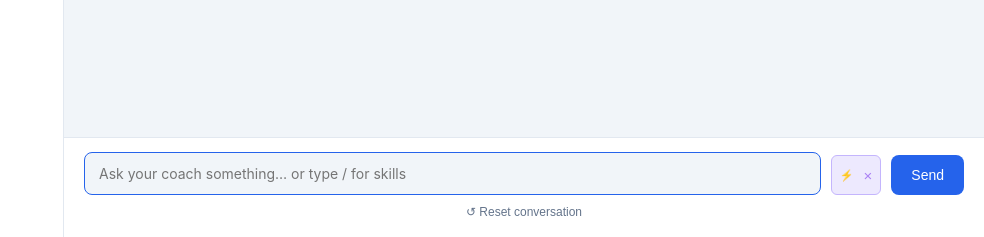
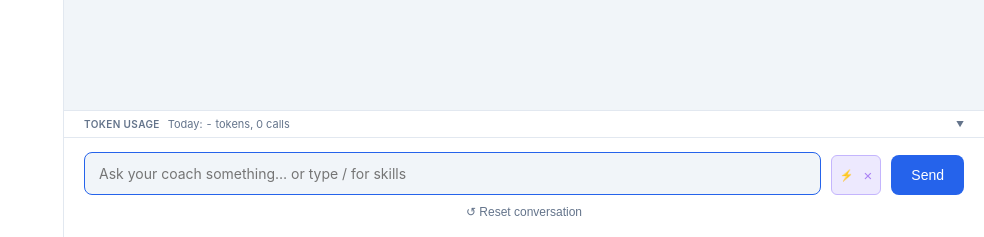
Before and after one commit to duvalcyril/Claude4Garmin, a FastAPI app: template templates/index.html in a window 1280 px wide. Shown: the part 563-800 px from the top of the page, without its empty margins (296-1280 px from the left). Run offline with FastAPI, Linux system fonts and the light colour scheme; the template is opened without the code that fills it, so the values that code supplies are empty; some libraries are stand-ins or nearby versions.

Commit message:
feat: add prompt caching, reduce history window, and add token usage monitor
- Enable Anthropic prompt caching (cache_control: ephemeral) on system prompt
  to avoid re-processing health data on every chat turn
- Lower ARCHIVE_TRIGGER from 80 to 40 turns to halve history tokens per request
- Add token_tracker.py to log input/output/cache tokens from each API call
- Add GET /api/token-usage endpoint with today/week/month aggregations
- Add collapsible token usage monitor panel in chat UI, auto-refreshes after
  each message showing token counts and cache savings

Co-Authored-By: Claude Opus 4.6 <noreply@anthropic.com>

```diff
--- a/coach/server.py
+++ b/coach/server.py
@@ -42,6 +42,7 @@ from . import nutrition_parser as np_
 from . import settings_manager as sm
 from . import skills_manager as skm
 from . import memory_manager as mm
+from . import token_tracker as tt
 from .garmin_client import get_garmin_client, fetch_health_data, format_health_summary, format_trend_summary
 from .claude_client import ClaudeCoach
 from .paths import bundle_dir, user_data_dir
@@ -651,6 +652,12 @@ async def api_extract_memory_now():
     return JSONResponse({"ok": False, "message": "Not enough new conversation turns to extract yet."})
 
 
+@app.get("/api/token-usage")
+async def api_token_usage():
+    """Return aggregated token usage stats for the frontend monitor."""
+    return JSONResponse(tt.get_usage_summary())
+
+
 @app.get("/api/activity-detail/{activity_id}")
 async def api_get_activity_detail(activity_id: str):
     """Return cached enrichment data for a specific activity."""
--- /dev/null
+++ b/coach/token_tracker.py
@@ -0,0 +1,85 @@
+"""token_tracker.py — Track and persist API token usage over time.
+
+Records input/output/cache tokens from each API call to a JSON file.
+Provides aggregated views (today, 7 days, 30 days, all time) for the
+frontend usage monitor.
+"""
+
+import json
+from datetime import datetime, date, timedelta
+from pathlib import Path
+
+from .paths import user_data_dir
+
+USAGE_FILE = user_data_dir() / "token_usage.json"
+MAX_RECORDS = 5000  # cap to prevent unbounded growth
+
+
+def _load_records() -> list[dict]:
+    if not USAGE_FILE.exists():
+        return []
+    try:
+        return json.loads(USAGE_FILE.read_text(encoding="utf-8"))
+    except Exception:
+        return []
+
+
+def _save_records(records: list[dict]) -> None:
+    # Trim oldest if over cap
+    if len(records) > MAX_RECORDS:
+        records = records[-MAX_RECORDS:]
+    try:
+        USAGE_FILE.write_text(
+            json.dumps(records, ensure_ascii=False),
+            encoding="utf-8",
+        )
+    except Exception:
+        pass
+
+
+def record_usage(
+    input_tokens: int = 0,
+    output_tokens: int = 0,
+    cache_creation_tokens: int = 0,
+    cache_read_tokens: int = 0,
+    model: str = "",
+) -> None:
+    """Append a usage record for a single API call."""
+    records = _load_records()
+    records.append({
+        "ts": datetime.now().isoformat(timespec="seconds"),
+        "input": input_tokens,
+        "output": output_tokens,
+        "cache_create": cache_creation_tokens,
+        "cache_read": cache_read_tokens,
+        "model": model,
+    })
+    _save_records(records)
+
+
+def get_usage_summary() -> dict:
+    """Return aggregated token usage for display."""
+    records = _load_records()
+    today = date.today()
+
+    def _sum_period(start_date: date) -> dict:
+        totals = {"input": 0, "output": 0, "cache_create": 0, "cache_read": 0, "calls": 0}
+        start_str = start_date.isoformat()
+        for r in records:
+            if r["ts"][:10] >= start_str:
+                totals["input"] += r.get("input", 0)
+                totals["output"] += r.get("output", 0)
+                totals["cache_create"] += r.get("cache_create", 0)
+                totals["cache_read"] += r.get("cache_read", 0)
+                totals["calls"] += 1
+        # Estimate cost savings: cache reads cost 90% less than regular input
+        totals["cache_savings_tokens"] = int(totals["cache_read"] * 0.9)
+        return totals
+
+    return {
+        "today": _sum_period(today),
+        "week": _sum_period(today - timedelta(days=7)),
+        "month": _sum_period(today - timedelta(days=30)),
+        "all_time": _sum_period(date(2000, 1, 1)),
+        "total_records": len(records),
+    }
--- a/static/app.js
+++ b/static/app.js
@@ -242,6 +242,7 @@ async function sendMessage() {
     setInputDisabled(false);
     inputEl.focus();
     scrollToBottom();
+    refreshTokenUsage();
   }
 }
 
@@ -331,6 +332,55 @@ inputEl.addEventListener("keydown", (e) => {
 // Focus input on load
 inputEl.focus();
 
+// ── Token usage monitor ───────────────────────────────────────────
+
+const tokenMonitorEl = document.getElementById("token-monitor");
+const tokenToggleBtn = document.getElementById("token-monitor-toggle");
+const tokenBodyEl    = document.getElementById("token-monitor-body");
+const tokenArrowEl   = document.getElementById("token-arrow");
+const tokenQuickEl   = document.getElementById("token-quick");
+
+function fmtTokens(n) {
+  if (n == null || n === 0) return "-";
+  if (n >= 1000000) return (n / 1000000).toFixed(1) + "M";
+  if (n >= 1000) return (n / 1000).toFixed(1) + "k";
+  return String(n);
+}
+
+function updateTokenUI(data) {
+  if (!data || !data.today) return;
+  tokenMonitorEl.hidden = false;
+
+  const t = data.today;
+  tokenQuickEl.textContent = `Today: ${fmtTokens(t.input + t.output)} tokens, ${t.calls} calls` +
+    (t.cache_read ? ` (${fmtTokens(t.cache_savings_tokens)} saved by cache)` : "");
+
+  for (const [period, key] of [["today", "today"], ["week", "week"], ["month", "month"]]) {
+    const d = data[key];
+    document.getElementById(`tu-${period}-in`).textContent    = fmtTokens(d.input);
+    document.getElementById(`tu-${period}-out`).textContent   = fmtTokens(d.output);
+    document.getElementById(`tu-${period}-cache`).textContent = fmtTokens(d.cache_read);
+    document.getElementById(`tu-${period}-saved`).textContent = fmtTokens(d.cache_savings_tokens);
+    document.getElementById(`tu-${period}-calls`).textContent = d.calls || "-";
+  }
+}
+
+function refreshTokenUsage() {
+  fetch("/api/token-usage")
+    .then(r => r.json())
+    .then(updateTokenUI)
+    .catch(() => {});
+}
+
+tokenToggleBtn.addEventListener("click", () => {
+  const open = tokenBodyEl.hidden;
+  tokenBodyEl.hidden = !open;
+  tokenArrowEl.classList.toggle("open", open);
+});
+
+// Load on page init and refresh after each chat message
+refreshTokenUsage();
+
 // ── Mobile sidebar toggle ─────────────────────────────────────────
 
 const sidebarToggleBtn = document.getElementById("btn-sidebar-toggle");
--- a/static/style.css
+++ b/static/style.css
@@ -311,6 +311,80 @@ html, body {
   margin-left: 1px;
 }
 @keyframes blink { 50% { opacity: 0; } }
+
+/* ── Token usage monitor ──────────────────────────────────────────── */
+.token-monitor {
+  border-top: 1px solid var(--border);
+  background: var(--surface);
+  font-size: 11px;
+}
+
+.token-monitor-toggle {
+  display: flex;
+  align-items: center;
+  gap: 8px;
+  width: 100%;
+  padding: 6px 20px;
+  background: none;
+  border: none;
+  cursor: pointer;
+  color: var(--muted);
+  font-size: 11px;
+  font-family: inherit;
+  transition: color .15s;
+}
+.token-monitor-toggle:hover { color: var(--text); }
+
+.token-monitor-label {
+  font-weight: 600;
+  text-transform: uppercase;
+  letter-spacing: .04em;
+  font-size: 10px;
+}
+
+.token-monitor-quick {
+  flex: 1;
+  text-align: left;
+  font-variant-numeric: tabular-nums;
+}
+
+.token-monitor-arrow {
+  font-size: 8px;
+  transition: transform .2s;
+}
+.token-monitor-arrow.open { transform: rotate(180deg); }
+
+.token-monitor-body {
+  padding: 0 20px 8px;
+}
+
+.token-table {
+  width: 100%;
+  border-collapse: collapse;
+  font-size: 11px;
+  font-variant-numeric: tabular-nums;
+}
+.token-table th {
+  font-size: 10px;
+  font-weight: 600;
+  text-transform: uppercase;
+  letter-spacing: .04em;
+  color: var(--muted);
+  text-align: right;
+  padding: 3px 6px;
+  border-bottom: 1px solid var(--border);
+}
+.token-table th:first-child { text-align: left; }
+.token-table td {
+  padding: 3px 6px;
+  text-align: right;
+  color: var(--text);
+}
+.token-table td:first-child {
+  text-align: left;
+  font-weight: 500;
+  color: var(--muted);
+}
 
 /* ── Input area ───────────────────────────────────────────────────── */
 .input-area {
--- a/templates/index.html
+++ b/templates/index.html
@@ -64,6 +64,27 @@
         </div>
       </div>
 
+      <!-- Token usage monitor (collapsible) -->
+      <div class="token-monitor" id="token-monitor" hidden>
+        <button class="token-monitor-toggle" id="token-monitor-toggle">
+          <span class="token-monitor-label">Token Usage</span>
+          <span class="token-monitor-quick" id="token-quick"></span>
+          <span class="token-monitor-arrow" id="token-arrow">&#9660;</span>
+        </button>
+        <div class="token-monitor-body" id="token-monitor-body" hidden>
+          <table class="token-table">
+            <thead>
+              <tr><th></th><th>Input</th><th>Output</th><th>Cached</th><th>Saved</th><th>Calls</th></tr>
+            </thead>
+            <tbody>
+              <tr><td>Today</td><td id="tu-today-in">-</td><td id="tu-today-out">-</td><td id="tu-today-cache">-</td><td id="tu-today-saved">-</td><td id="tu-today-calls">-</td></tr>
+              <tr><td>7 days</td><td id="tu-week-in">-</td><td id="tu-week-out">-</td><td id="tu-week-cache">-</td><td id="tu-week-saved">-</td><td id="tu-week-calls">-</td></tr>
+              <tr><td>30 days</td><td id="tu-month-in">-</td><td id="tu-month-out">-</td><td id="tu-month-cache">-</td><td id="tu-month-saved">-</td><td id="tu-month-calls">-</td></tr>
+            </tbody>
+          </table>
+        </div>
+      </div>
+
       <!-- Input area -->
       <div class="input-area">
 
```
Also changed, not shown: coach/claude_client.py (+34 -6 lines).
